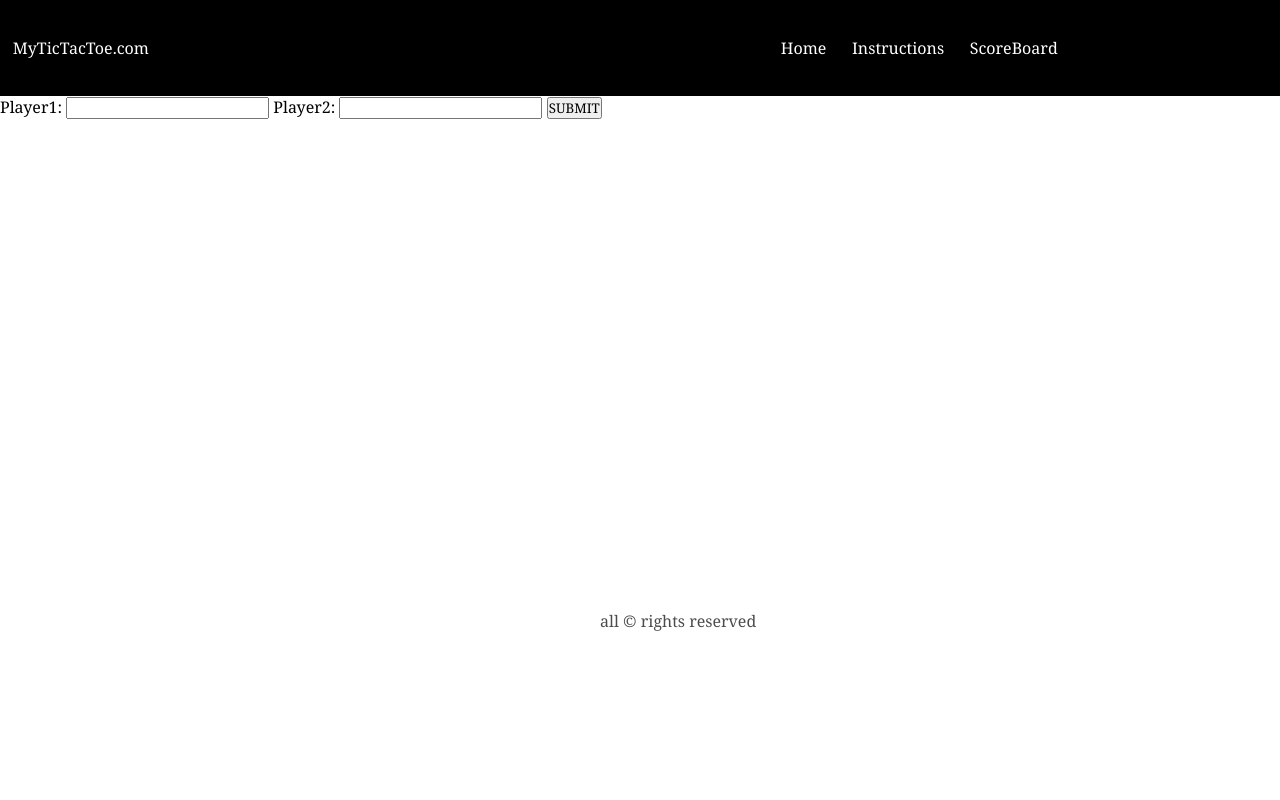
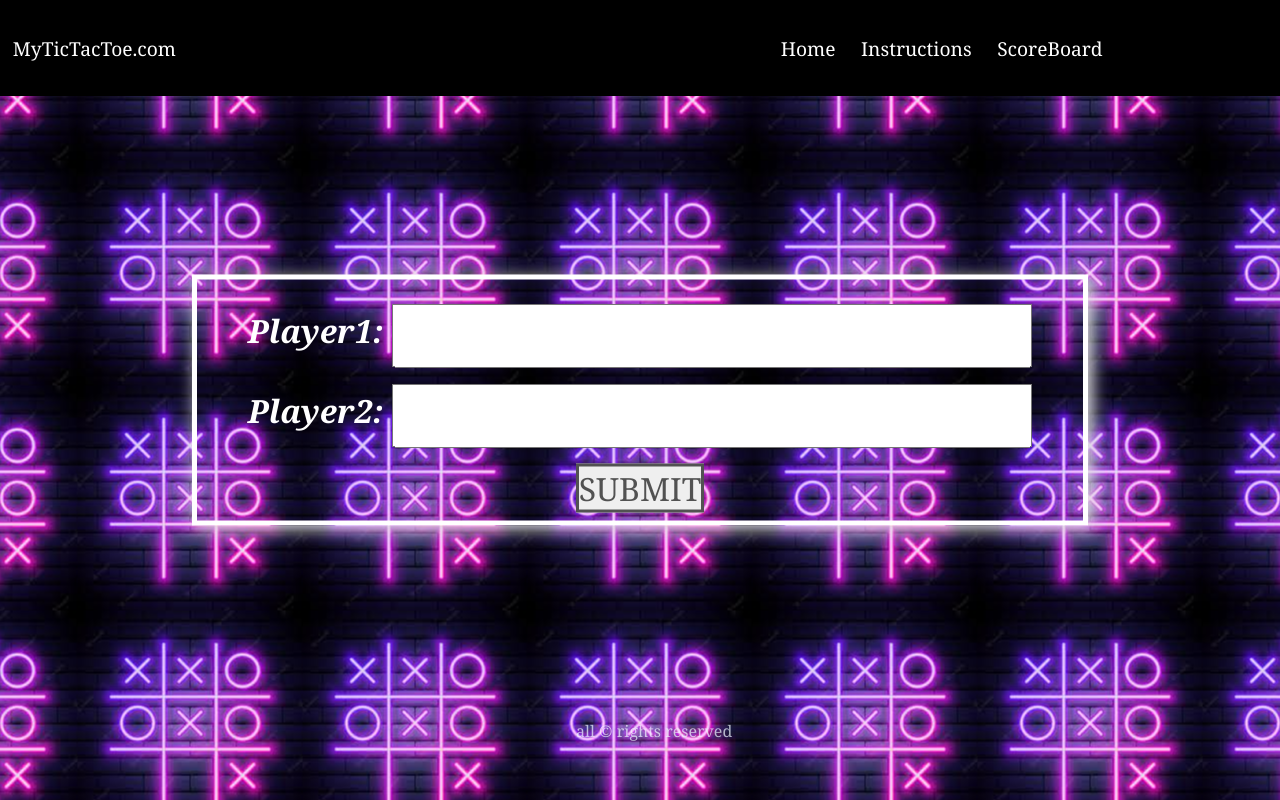
Before and after one commit to ManyaGarg20/tic-tac-toePHP, a PHP site: page /index.php in a window 1280 px wide. Run offline with PHP 8.4, Linux system fonts and the light colour scheme; some libraries are stand-ins or nearby versions.

Commit message:
Add files via upload

```diff
--- a/index.php
+++ b/index.php
@@ -7,7 +7,7 @@
     <title>Tic-Tac-Toe</title>
     <link rel="stylesheet" href="styleCSS.css" type="text/css">
 </head>
-<body>
+<body >
     <nav>
         <div class="brand">
             <ul>
@@ -24,13 +24,16 @@
         </div>
     </nav>
 
-    <div class="scoreboard">
+      <div class="scoreboard">
         <form action="action.php" method="POST" id="myForm">
-            <label for="inp1">Player1: </label>
-            <input type="text" name="inp1" id="inp1">
+        <div><label for="inp1">Player1: </label>
+            <input type="text" name="inp1" id="inp1"></div>
 
-            <label for="inp2">Player2: </label>
+<div>
+<label for="inp2">Player2: </label>
             <input type="text" name="inp2" id="inp2">
+</div>
+
 
             <button id="submit" value="submit" name="submit">SUBMIT</button>
         </form>
--- a/styleCSS.css
+++ b/styleCSS.css
@@ -1,14 +1,50 @@
 * {
     margin: 0px;
     padding: 0px;
+
     box-sizing: border-box;
     font-family: Cambria, Cochin, 'Times New Roman', serif;
 }
+body{
+    background-image: url("bg.jpg") ;
+    background-position: center;
+       }
+.scoreboard{
+   color: white;
+    font-weight: bold;
+     border: 5px solid;
+    position: absolute;
+    top: 50%;
+    left: 50%;
+    transform: translate(-50%, -50%);
+    z-index: 2;
+    width: 70%;
+    padding: 1vh 1vw;
+    text-align: center;
+    font-size: 2rem;
+    font-style: italic;
+    box-shadow: 4px 3px 15px  1px rgb(223, 223, 223);
+}
+.scoreboard input{
+    width: 50vw;
+    height: 8vh;
+    font-size: large;
+    font-style:oblique;
+}
+.scoreboard div{
+    margin: 2vh 2vw;
+}
+.scoreboard button{
+    color: rgb(82, 82, 82);
+    font-size: 2rem;
+    border: 3px solid ;
+    cursor: pointer;
+  }
 
 nav ul li {
     list-style-type: none;
     padding: 1vw;
-
+    font-size: larger;
 }
 
 nav {
@@ -45,7 +81,7 @@ a {
     border: 2px solid black;
     width: auto;
     justify-content: center;
-    /* background-image: url("/img_bg.jpg"); */
+
     background-repeat: no-repeat;
     background-size: cover;
 }
@@ -179,9 +215,10 @@ a {
 .copy-rights{
     color: #000000;
     opacity: 0.7;
-    position: fixed;
-    top:610px;
-    left: 600px;
+    position: absolute;
+    top:90%;
+    left:45%;
+    color: aliceblue;
     }
 
 /* instruction */
@@ -189,8 +226,8 @@ a {
 .instr-box{
     transition: transform .2s;
     font-family:Georgia, 'Times New Roman', Times, serif;
-    border: 2px solid rgb(89, 89, 89);
-    background-color: rgb(159, 159, 159);
+    /* border: 2px solid rgb(89, 89, 89); */
+    background-color: rgb(255, 238, 238);
     box-shadow: 5px 4px 4px 2px rgb(115, 114, 114);
     margin: 5vh 14vw;
 }
@@ -204,12 +241,13 @@ a {
 
 /* scoreboard */
 table {
+    font-size: 1.4em;
     border: 1px solid;
-    width: 55vw;
-    padding: 10px;
-    margin: auto;
-    box-shadow: 10px 5px 10px 7px black;
-    background-color:#d7d7d7
+    position: absolute;
+    top: 14%;
+    left: 20%;
+    width: 60%;
+            background-color: rgb(255, 238, 238);
 }
 td,th {
     border: 1px solid;
@@ -217,5 +255,4 @@ td,th {
     padding: 5px;
     margin: 2px;
     box-shadow: 1px 2px 2px black;
-    /* background-color:#cdcdcd */
-}
+  }
```
Also changed, not shown: bg.jpg (added).
